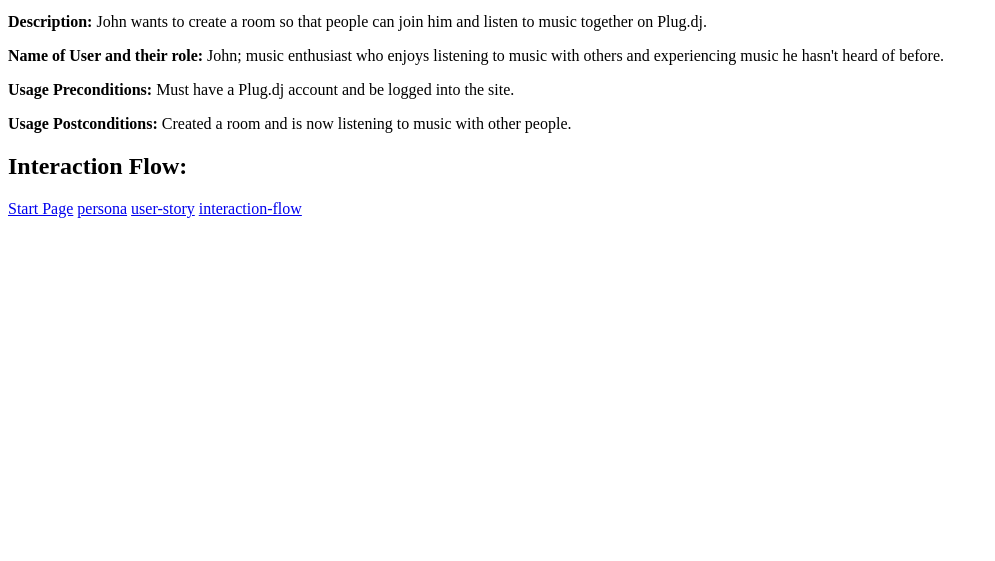
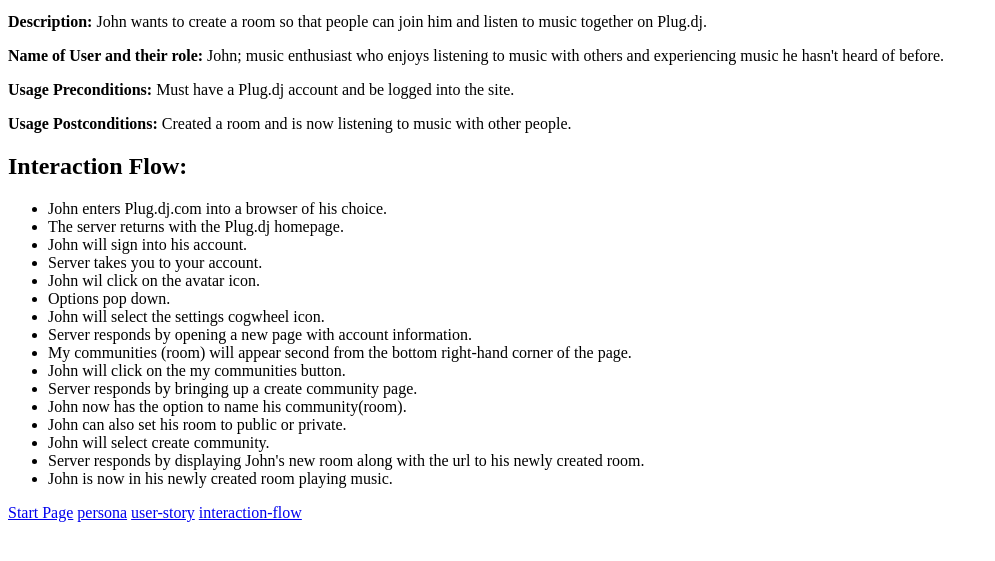
Before and after one commit to jeffreyornm/data-design, a plain HTML site: page epic/interaction-flow.html in a window 1280 px wide. Shown: the part 101-662 px from the top of the page, without its empty margins (0-995 px from the left). Drawn offline with Linux system fonts and the light colour scheme.

Commit message:
Created interaction flow and added all needed text for it.

```diff
--- a/epic/interaction-flow.html
+++ b/epic/interaction-flow.html
@@ -29,6 +29,24 @@
 </p>
 
 <H2>Interaction Flow:</H2>
+<ul>
+    <li>John enters Plug.dj.com into a browser of his choice.</li>
+    <li>The server returns with the Plug.dj homepage.</li>
+    <li>John will sign into his account.</li>
+    <li>Server takes you to your account.</li>
+    <li>John wil click on the avatar icon.</li>
+    <li>Options pop down.</li>
+    <li>John will select the settings cogwheel icon.</li>
+    <li>Server responds by opening a new page with account information.</li>
+    <li>My communities (room) will appear second from the bottom right-hand corner of the page.</li>
+    <li>John will click on the my communities button.</li>
+    <li>Server responds by bringing up a create community page.</li>
+    <li>John now has the option to name his community(room).</li>
+    <li>John can also set his room to public or private.</li>
+    <li>John will select create community.</li>
+    <li>Server responds by displaying John's new room along with the url to his newly created room.</li>
+    <li>John is now in his newly created room playing music.</li>
+</ul>
 
 <a href="index.html">Start Page</a>
 <a href="persona.html">persona</a>
```
